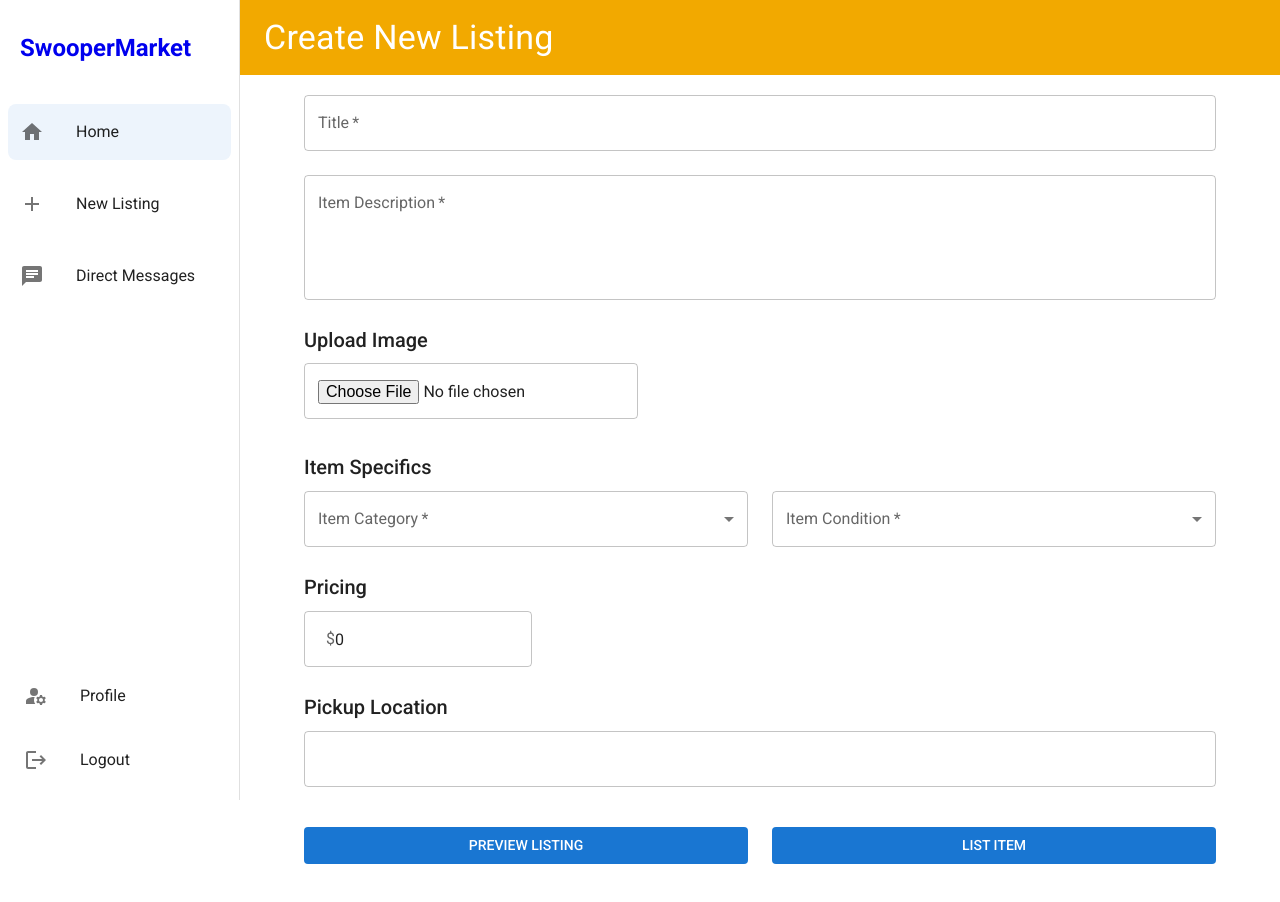
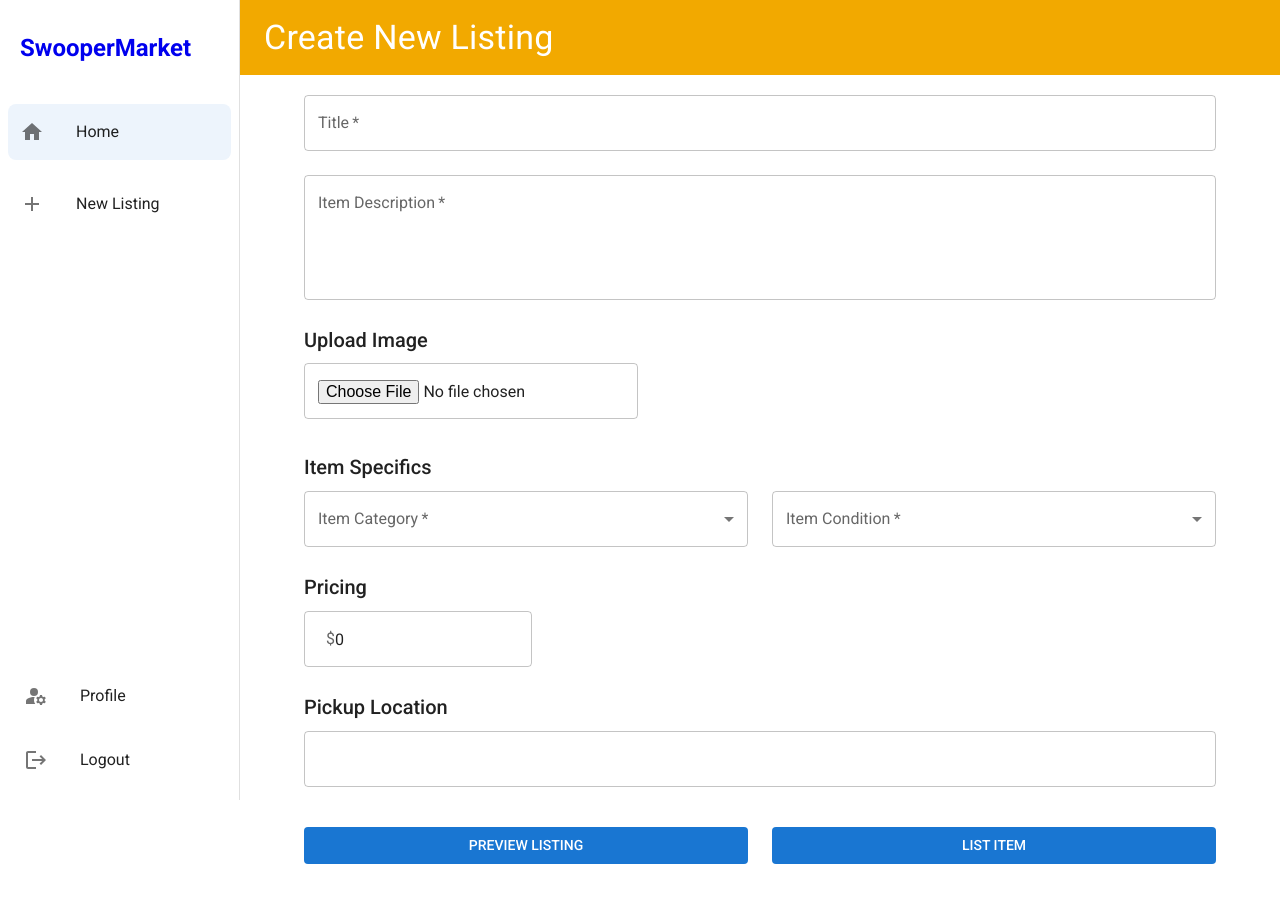
Before and after one commit to selmahassan/DebugDemon---CS370, a Next.js app in the folder swoopermarket-v2/: page /newlisting in a window 1280 px wide. Shown: the top 902 px of the page. Built offline with nearby package versions, Linux system fonts and the light colour scheme.

Commit message:
remove DM tab

```diff
--- a/swoopermarket-v2/src/components/NavBar/NavBar.tsx
+++ b/swoopermarket-v2/src/components/NavBar/NavBar.tsx
@@ -22,7 +22,6 @@ const DRAWER_WIDTH = 240;
 const LINKS = [
     { text: 'Home', href: '/', icon: HomeIcon, id:1 },
     { text: 'New Listing', href: '/newlisting', icon: AddIcon, id:2 },
-    { text: 'Direct Messages', href: '/dms', icon: ChatIcon, id:3 },
   ];
 
   const PLACEHOLDER_LINKS = [
```
